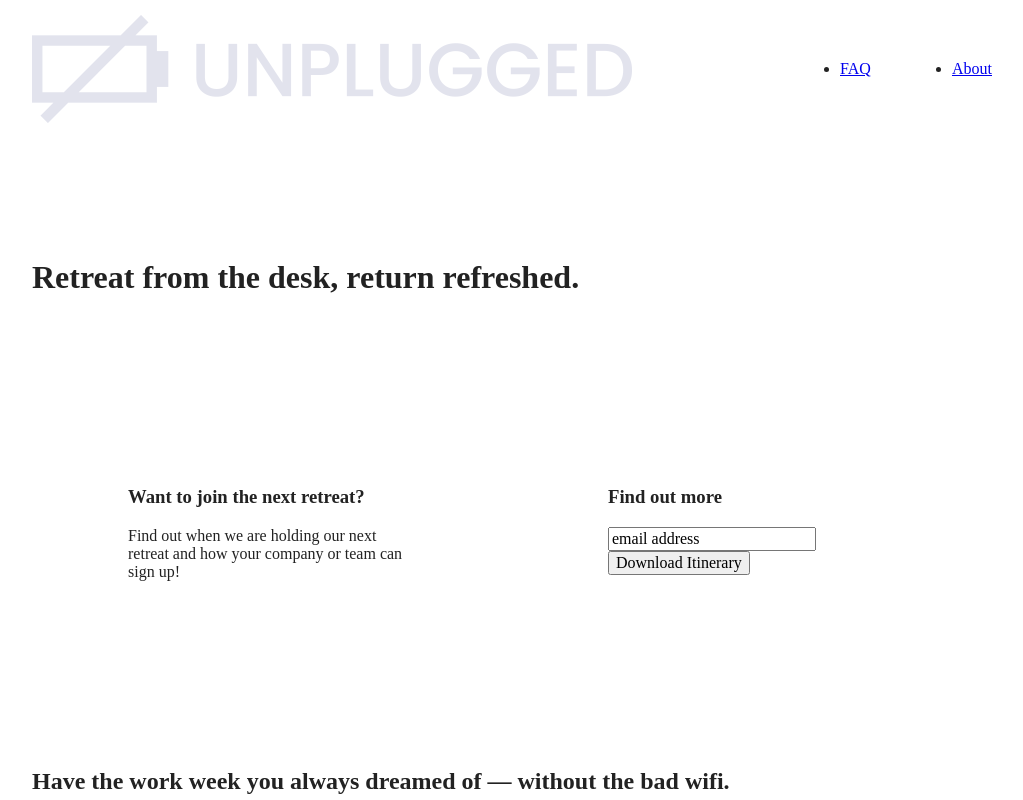
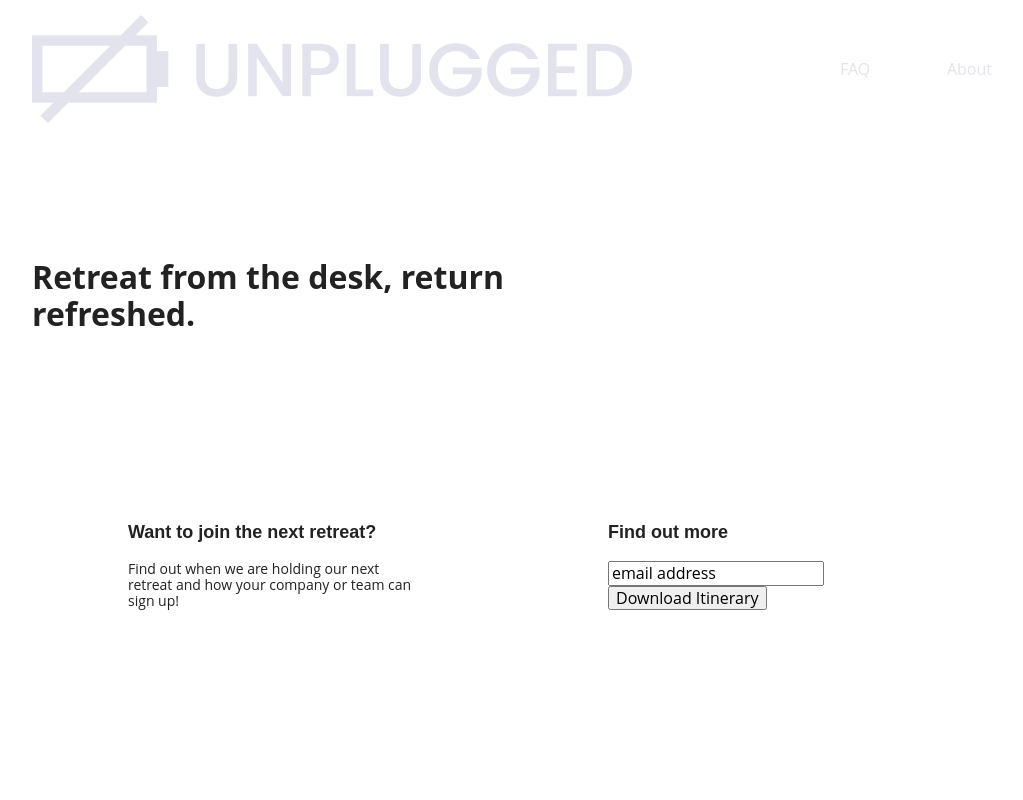
Before and after one commit to BethSims/unplugged, a website built with Parcel: page index.html in a window 1280 px wide. Shown: the top 800 px of the page, without its empty margins (128-1151 px from the left). Built offline with nearby package versions, Linux system fonts and the light colour scheme.

Commit message:
Added main text styles and fonts

```diff
--- a/css/main.css
+++ b/css/main.css
@@ -87,6 +87,54 @@ textarea {
    Author's custom styles
    ========================================================================== */
 
+/* General Styles */
+
+html {
+	font-size: 16px;
+}
+
+body {
+  font-family: 'Open Sans', sans-serif;
+  font-size: 1em;
+  text-align: left;
+}
+
+ul,
+ol {
+ list-style: none;
+}
+
+a {
+  color: #e2e3ed;
+  text-decoration: none;
+}
+
+h2 {
+  font-family: 'Poppins', sans-serif;
+  font-size: 1.85em;
+  font-weight: 500;
+}
+
+h3,
+h4 {
+  font-family: 'Poppins', sans-serif;
+  font-size: 1.125em;
+}
+
+p {
+	font-size: .875em;
+  line-height: 1.125em;
+}
+
+address {
+ font-style: normal;
+}
+
+.content-wrapper {
+  width: 90%;
+  margin: 50px 0;
+}
+
 /* -------------------- Base Header - Footer Styles -------------------- */
 
 header,
@@ -95,11 +143,6 @@ footer {
   justify-content: center;
   align-items: center;
   flex-flow: row wrap;
-}
-
-.content-wrapper {
-  width: 90%;
-  margin: 50px 0;
 }
 
 header {
```
